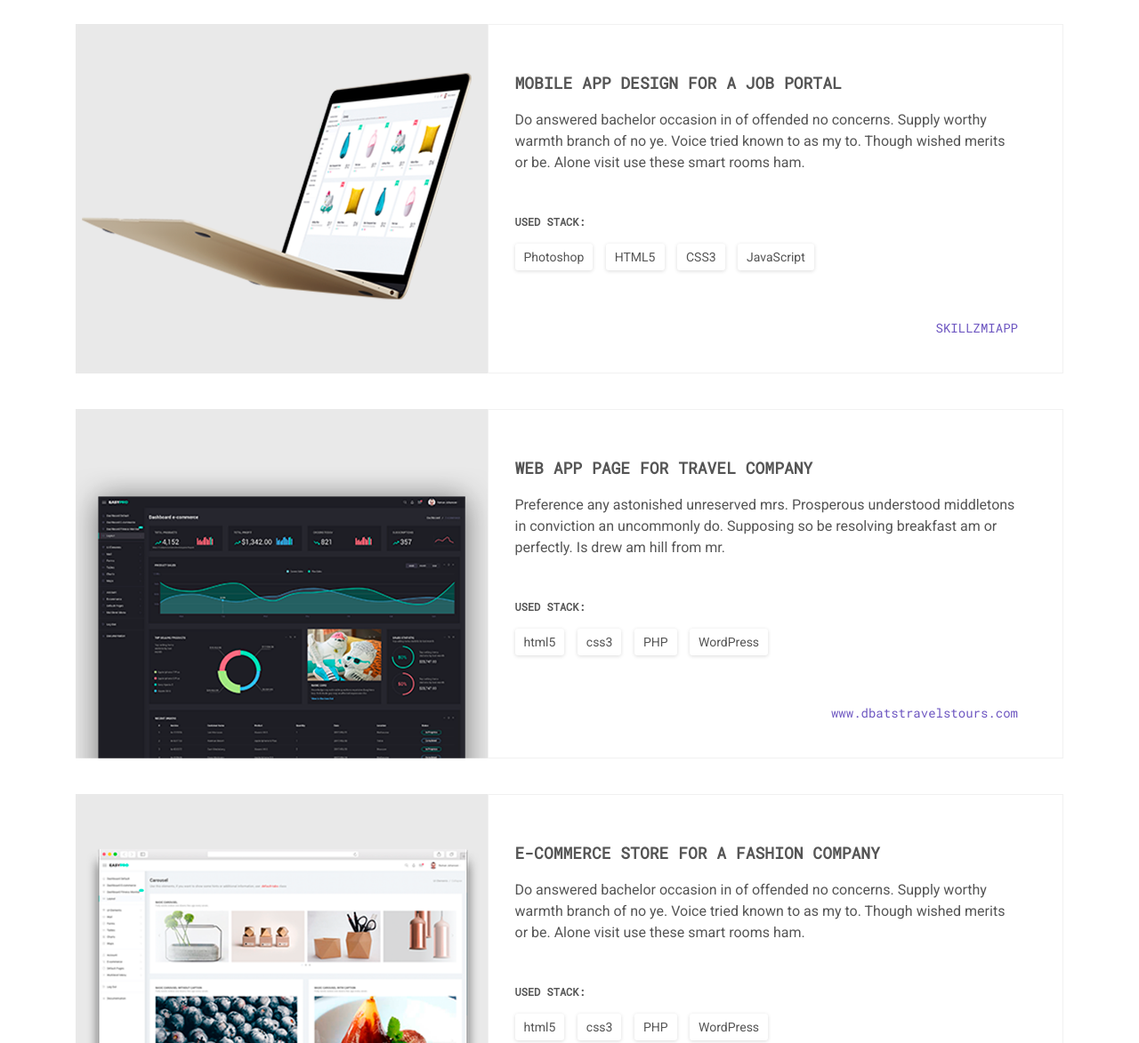
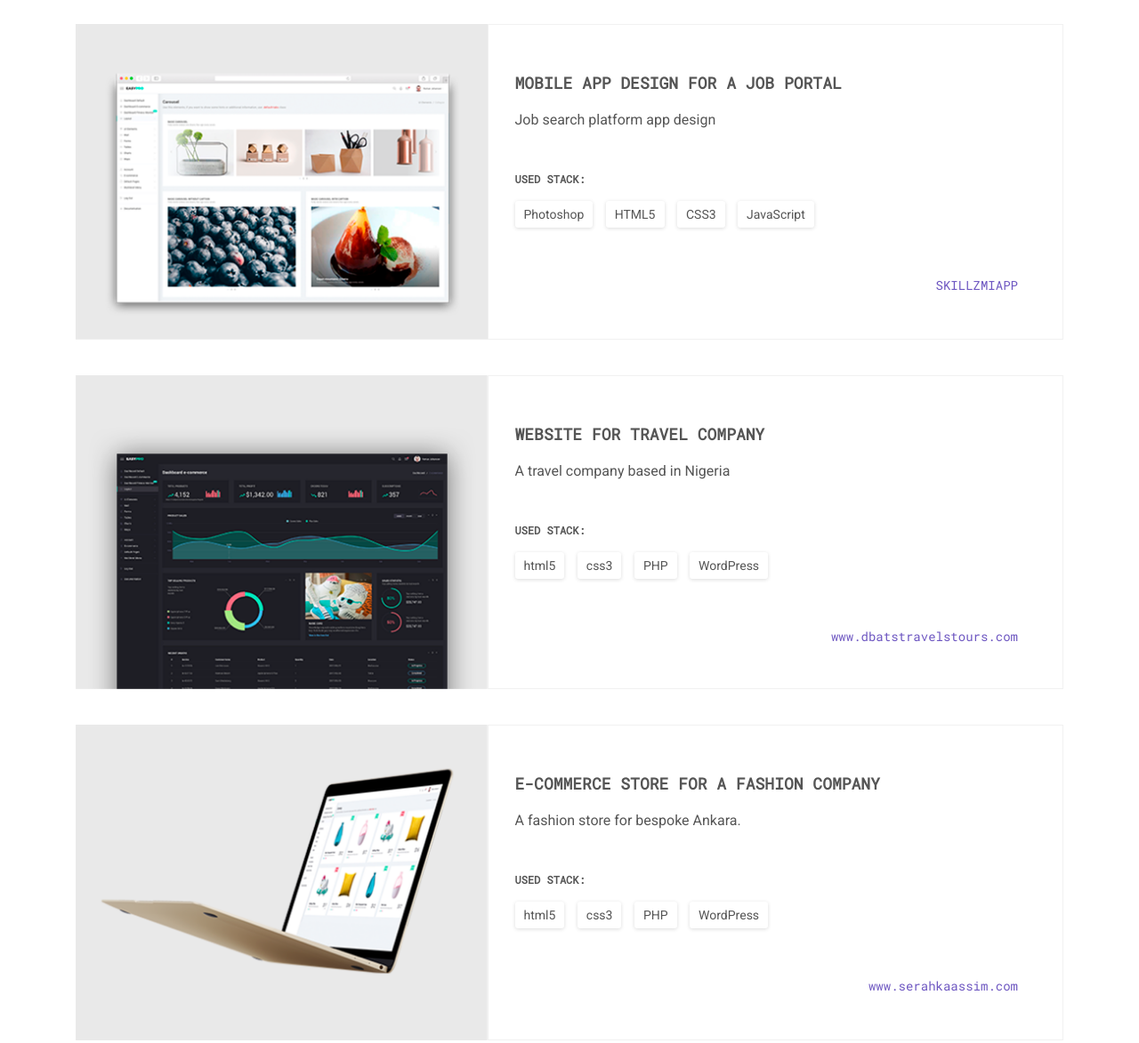
Before and after one commit to rashoba/portfolio, a website: page index.html in a window 1280 px wide. Shown: the part 3143-4316 px from the top of the page at 89% size. Drawn offline with Linux system fonts and the light colour scheme.

Commit message:
Update index.html

```diff
--- a/index.html
+++ b/index.html
@@ -317,13 +317,12 @@
     <div class="portfolio-cards">
       <div class="row project-card" data-toggle="modal" data-target="#portfolioModal" data-portfolio-tag="web-sites">
         <div class="col-md-6 col-lg-5 project-card__img">
-          <img class="" src="assets/img/img_project_1_mono.png" alt="project-img">
+          <img class="" src="assets/img/img_project_3_mono.png" alt="project-img">
         </div>
         <div class="col-md-6 col-lg-7 project-card__info">
           <h3 class="project-card__title">Mobile App design for a Job Portal</h3>
           <p class="project-card__description">
-            Do answered bachelor occasion in of offended no concerns. Supply worthy warmth branch of no ye.
-            Voice tried known to as my to. Though wished merits or be. Alone visit use these smart rooms ham.
+            Job search platform app design
           </p>
           <p class="project-card__stack">Used stack:</p>
           <ul class="tags">
@@ -340,10 +339,9 @@
           <img class="" src="assets/img/img_project_2_mono.png" alt="project-img">
         </div>
         <div class="col-md-6 col-lg-7 project-card__info">
-          <h3 class="project-card__title">Web app page for travel company</h3>
+          <h3 class="project-card__title">Website for travel company</h3>
           <p class="project-card__description">
-            Preference any astonished unreserved mrs. Prosperous understood middletons in conviction an
-             uncommonly do. Supposing so be resolving breakfast am or perfectly. Is drew am hill from mr.
+            A travel company based in Nigeria
           </p>
           <p class="project-card__stack">Used stack:</p>
           <ul class="tags">
@@ -357,13 +355,12 @@
       </div>
       <div class="row project-card"  data-toggle="modal" data-target="#portfolioModal" data-portfolio-tag="landing-pages">
         <div class="col-md-6 col-lg-5 project-card__img">
-        <img class="" src="assets/img/img_project_3_mono.png" alt="project-img">
+        <img class="" src="assets/img/img_project_1_mono.png" alt="project-img">
       </div>
         <div class="col-md-6 col-lg-7 project-card__info">
         <h3 class="project-card__title">E-commerce Store for a Fashion Company</h3>
         <p class="project-card__description">
-          Do answered bachelor occasion in of offended no concerns. Supply worthy warmth branch of no ye.
-          Voice tried known to as my to. Though wished merits or be. Alone visit use these smart rooms ham.
+          A fashion store for bespoke Ankara.
         </p>
         <p class="project-card__stack">Used stack:</p>
         <ul class="tags">
```
